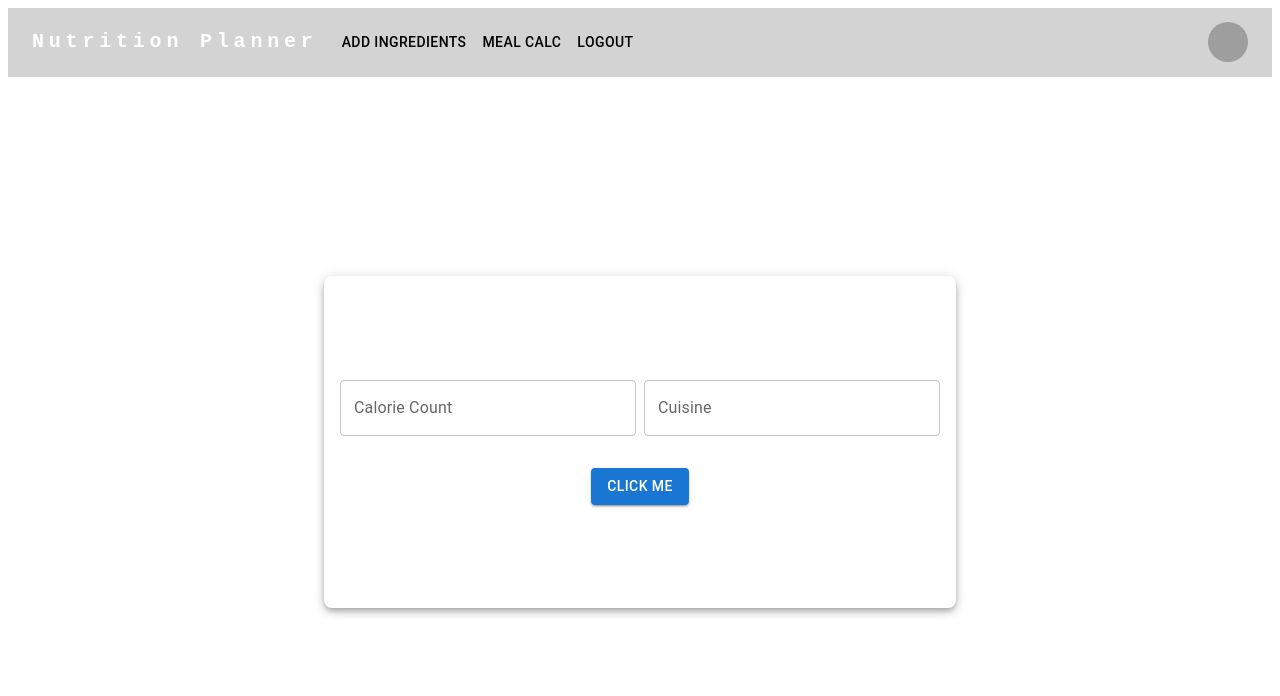
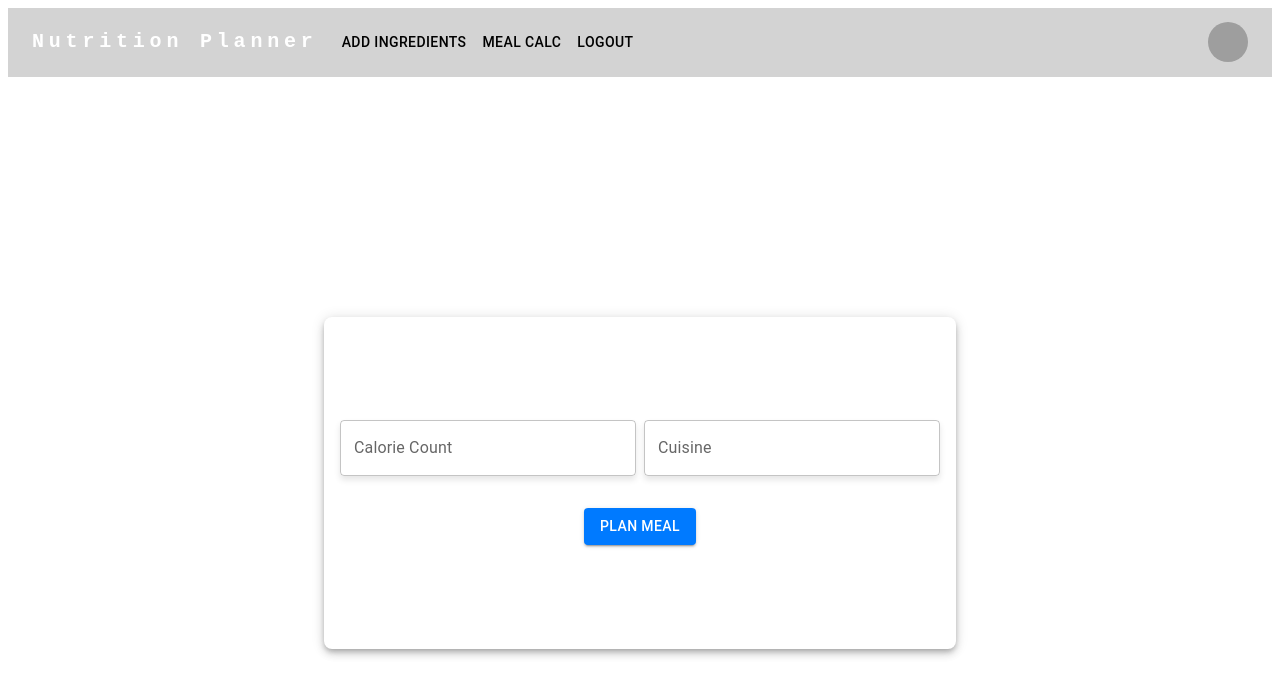
Before and after one commit to naligant/Recipe_Suggester, a Next.js app in the folder client/: page /Meal in a window 1280 px wide. Shown: the top 696 px of the page. Built offline with nearby package versions, Linux system fonts and the light colour scheme; grey boxes are pictures that could not be loaded.

Commit message:
Changed some styling in meal

```diff
--- a/client/app/Meal/page.tsx
+++ b/client/app/Meal/page.tsx
@@ -14,7 +14,6 @@ import MenuItem from '@mui/material/MenuItem';
 import Link from 'next/link'; // Import Link from next/link
 import Tooltip from '@mui/material/Tooltip';
 import Avatar from '@mui/material/Avatar';
-import avataricon from "../Images/profile-user.png"
 
 const pages = [
   { name: 'Add Ingredients', href: '/add-ingredients' },
@@ -27,13 +26,16 @@ const settings = ['Profile', 'Account', 'Dashboard', 'Logout'];
 export default function CenteredBoxPage() {
   const [leftInput, setLeftInput] = React.useState("");
   const [rightInput, setRightInput] = React.useState("");
-  const [marginTop, setMarginTop] = React.useState("auto"); // Initial margin (centered)
+  const [marginTop, setMarginTop] = React.useState("30vh"); // Initial margin (centered)
   const [boxHeight, setBoxHeight] = React.useState("300px"); // Initial height
+  const [transitionApplied, setTransitionApplied] = React.useState(false); // State to track if transition should be applied
 
   // Function to handle button click
   const handleClick = async () => {
+    setTransitionApplied(true); // Enable transition when button is clicked
     setMarginTop('20px'); // Move the box to the top of the screen
     setBoxHeight('150px'); // Reduce the height by half
+
     try {
       const response = await fetch('http://localhost:8000/submit_values', {
         method: 'POST',
@@ -41,7 +43,6 @@ export default function CenteredBoxPage() {
           'Content-Type': 'application/json',
         },
         body: JSON.stringify({ calories: leftInput, cuisine: rightInput}),
-
       });
 
       const data = await response.json();
@@ -98,7 +99,6 @@ export default function CenteredBoxPage() {
         >
           <Container maxWidth={false}>
             <Toolbar disableGutters sx={{ padding: 0 }}>
-              {/* <AdbIcon sx={{ display: { xs: 'none', md: 'flex' }, mr: 1 }} /> */}
               <Typography
                 variant="h6"
                 noWrap
@@ -238,6 +238,9 @@ export default function CenteredBoxPage() {
           textAlign: "center",
           backgroundColor: "#ffffff", // Custom background color
           boxShadow: 5, // Drop shadow from Material-UI theme
+          transition: transitionApplied
+            ? "margin-top 0.5s ease, height 0.5s ease"
+            : "none", // Smooth transition for marginTop and height
         }}
       >
         <Box sx={{ display: "flex", width: "100%", mb: 2 }}>
@@ -246,23 +249,33 @@ export default function CenteredBoxPage() {
             label="Calorie Count"
             value={leftInput}
             onChange={(e) => setLeftInput(e.target.value)} // Update state on change
-            sx={{ flex: 1, mr: 1 }} // Margin right for spacing
+            sx={{ flex: 1,
+              mr: 1,
+              boxShadow: "0 4px 6px rgba(0, 0, 0, 0.1)",
+              borderRadius: "4px"
+            }} // Margin right for spacing
           />
           <TextField
             variant="outlined"
             label="Cuisine"
             value={rightInput}
             onChange={(e) => setRightInput(e.target.value)} // Update state on change
-            sx={{ flex: 1 }} // Take equal space
+            sx={{
+              flex: 1,
+              boxShadow: "0 4px 6px rgba(0, 0, 0, 0.1)",
+              borderRadius: "4px"
+            }} // Take equal space
           />
         </Box>
         <Button
           variant="contained"
-          color="primary"
           onClick={handleClick}
-          sx={{ mt: 2 }}
+          sx={{
+            mt: 2,
+            backgroundColor: "#007aff !important"
+          }}
         >
-          Click Me
+          Plan Meal
         </Button>
       </Box>
     </Box>
```
Lines whose indentation alone changed are shown as unchanged.
